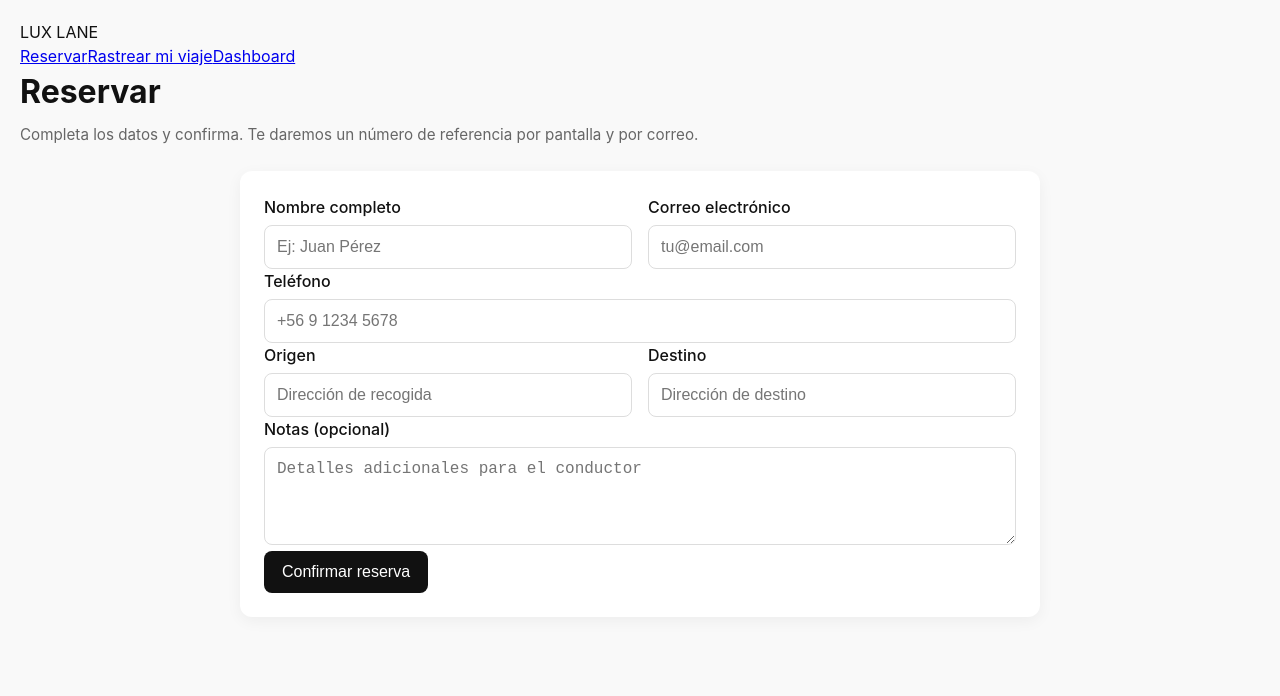
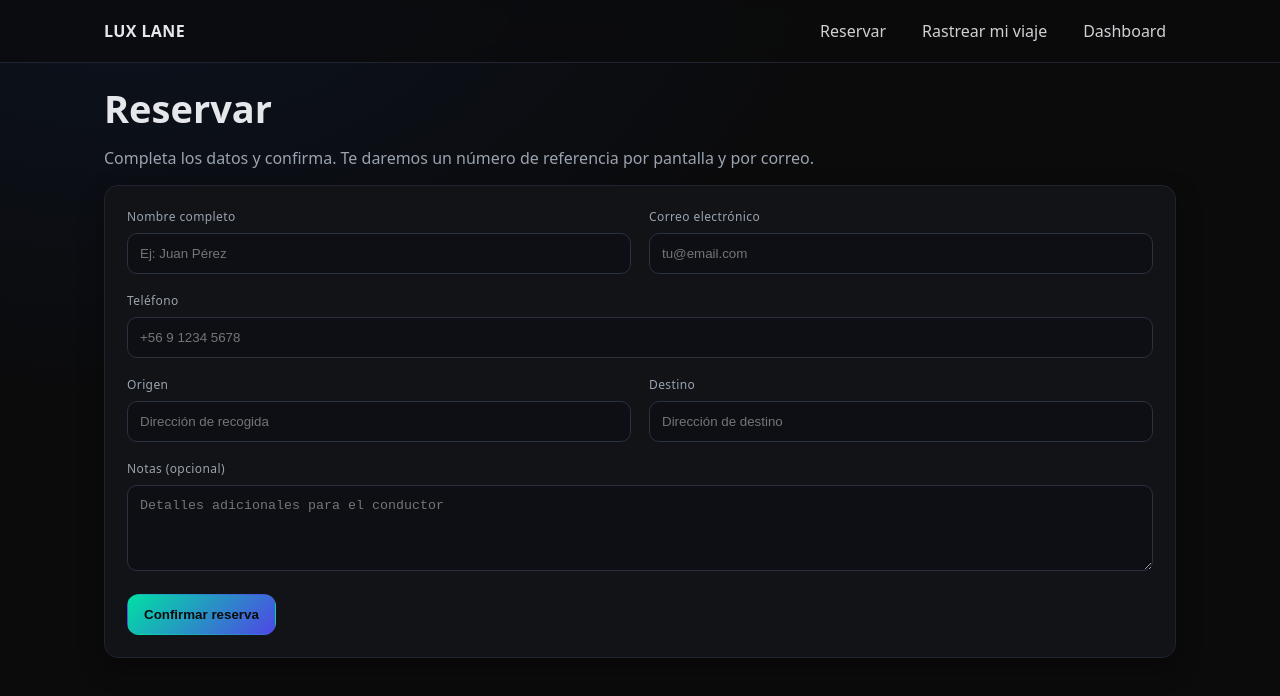
Before and after one commit to Luxlane/luxlane, a Next.js app: page /book in a window 1280 px wide. Shown: the top 696 px of the page. Built offline with nearby package versions, Linux system fonts and the light colour scheme.

Commit message:
Update globals.css

```diff
--- a/app/globals.css
+++ b/app/globals.css
@@ -1,91 +1,100 @@
-/* ===== Reset básico ===== */
-* {
-  margin: 0;
-  padding: 0;
-  box-sizing: border-box;
+/* ====== Reset & Tokens ====== */
+*{box-sizing:border-box} html,body{height:100%}
+:root{
+  --bg:#0b0b0c;            /* fondo app */
+  --surface:#111317;       /* paneles/oscuros */
+  --muted:#9aa3af;         /* texto suave */
+  --text:#e6e7eb;          /* texto principal */
+  --stroke:#1f2430;        /* bordes */
+  --brand:#00e0a4;         /* acento 1 (verde agua) */
+  --brand-2:#4f46e5;       /* acento 2 (índigo) */
+  --radius:14px; --shadow:0 10px 25px rgba(0,0,0,.35);
+}
+body{
+  margin:0;
+  font-family: ui-sans-serif, system-ui, -apple-system, "Segoe UI", Roboto, Inter, Arial;
+  background: radial-gradient(1200px 800px at 10% -10%, #0c1320, transparent 60%), var(--bg);
+  color:var(--text);
 }
 
-body {
-  font-family: 'Inter', sans-serif;
-  background-color: #f9f9f9;
-  color: #111;
-  line-height: 1.5;
-  padding: 20px;
+/* ====== Layout ====== */
+.container{max-width:1120px;margin:0 auto;padding:24px}
+.section{margin:48px 0}
+
+/* ====== Header ====== */
+.topbar{
+  position:sticky; top:0; z-index:30;
+  backdrop-filter:blur(8px);
+  background:rgba(11,11,12,.65);
+  border-bottom:1px solid var(--stroke);
 }
+.topbar .wrap{
+  display:flex; align-items:center; gap:18px;
+  max-width:1120px; margin:0 auto; padding:14px 24px;
+}
+.brand{display:flex; align-items:center; gap:10px; font-weight:800; letter-spacing:.4px}
+.logo{width:22px; height:22px; border-radius:6px;
+  background:linear-gradient(135deg, var(--brand), var(--brand-2)); box-shadow:0 0 0 2px rgba(255,255,255,.06) inset;
+}
+.nav{margin-left:auto; display:flex; gap:16px}
+.nav a{color:var(--text); opacity:.9; text-decoration:none; padding:6px 10px; border-radius:10px}
+.nav a:hover{opacity:1; background:#171a22}
 
-/* ===== Títulos ===== */
-.h1 {
-  font-size: 2rem;
-  font-weight: 700;
-  margin-bottom: 0.5rem;
+/* ====== Hero ====== */
+.hero{display:grid; gap:14px; padding:56px 0 24px}
+.h1{font-size:38px; line-height:1.15; margin:0}
+.lead{color:var(--muted); max-width:720px}
+
+/* ====== Cards ====== */
+.grid-3{display:grid; gap:18px; grid-template-columns:repeat(3, minmax(0,1fr))}
+.card{
+  background:linear-gradient(180deg, rgba(255,255,255,.02), rgba(255,255,255,.00));
+  border:1px solid var(--stroke); border-radius:var(--radius);
+  padding:18px; box-shadow:var(--shadow);
 }
+.card h3{margin:0 0 6px; font-size:18px}
+.card p{margin:0; color:var(--muted)}
 
-.muted {
-  font-size: 0.95rem;
-  color: #666;
-  margin-bottom: 1.5rem;
+/* ====== Buttons ====== */
+.btn{display:inline-flex; align-items:center; gap:8px; padding:12px 16px;
+  border-radius:12px; border:1px solid transparent; text-decoration:none; font-weight:600; cursor:pointer}
+.btn-primary{background:linear-gradient(135deg, var(--brand), var(--brand-2)); color:#0b0b0c}
+.btn-primary:hover{filter:saturate(1.15) brightness(1.03)}
+.btn-ghost{border-color:var(--stroke); color:var(--text); background:transparent}
+.btn-ghost:hover{border-color:#2b3242}
+
+/* ====== Formulario (Booking) ====== */
+.form{
+  display:grid; gap:18px; background:var(--surface);
+  border:1px solid var(--stroke); border-radius:var(--radius);
+  padding:22px; box-shadow:var(--shadow);
 }
+.row-2{display:grid; gap:18px; grid-template-columns:repeat(2, minmax(0,1fr))}
+.label{display:block; font-size:12px; letter-spacing:.4px; color:var(--muted); margin:0 0 8px}
+.input,.textarea{
+  width:100%; padding:12px 12px; border-radius:10px;
+  border:1px solid #2a3140; background:#0d0f14; color:var(--text);
+  outline:none; transition:border-color .15s ease;
+}
+.input:focus,.textarea:focus{border-color:#3b4357}
+.textarea{resize:vertical}
 
-/* ===== Formularios ===== */
-.form {
-  background: #fff;
-  padding: 24px;
-  border-radius: 12px;
-  max-width: 800px;
-  margin: auto;
-  box-shadow: 0 4px 15px rgba(0, 0, 0, 0.05);
+/* ====== Footer ====== */
+.footer{
+  border-top:1px solid var(--stroke); margin-top:56px;
+  background:rgba(11,11,12,.5);
 }
+.footer .wrap{
+  max-width:1120px; margin:0 auto; padding:22px 24px;
+  display:flex; flex-wrap:wrap; gap:12px; align-items:center; color:var(--muted)
+}
+.footer a{color:var(--muted); text-decoration:none}
+.footer a:hover{color:#fff}
 
-.label {
-  font-weight: 500;
-  display: block;
-  margin-bottom: 6px;
+/* ====== Utils & Responsive ====== */
+.muted{color:var(--muted)}
+@media (max-width:960px){
+  .grid-3{grid-template-columns:1fr}
+  .row-2{grid-template-columns:1fr}
+  .h1{font-size:30px}
 }
-
-.input,
-.textarea {
-  width: 100%;
-  padding: 12px;
-  border: 1px solid #ddd;
-  border-radius: 8px;
-  font-size: 1rem;
-  transition: border-color 0.2s;
-}
-
-.input:focus,
-.textarea:focus {
-  outline: none;
-  border-color: #111;
-}
-
-/* ===== Layout en 2 columnas ===== */
-.row-2 {
-  display: grid;
-  grid-template-columns: 1fr 1fr;
-  gap: 16px;
-}
-
-/* ===== Botones ===== */
-.btn {
-  padding: 12px 18px;
-  border-radius: 8px;
-  font-size: 1rem;
-  font-weight: 500;
-  border: none;
-  cursor: pointer;
-  transition: all 0.2s;
-}
-
-.btn-primary {
-  background-color: #111;
-  color: white;
-}
-
-.btn-primary:hover {
-  background-color: #333;
-}
-
-.btn:disabled {
-  opacity: 0.6;
-  cursor: not-allowed;
-}
```
